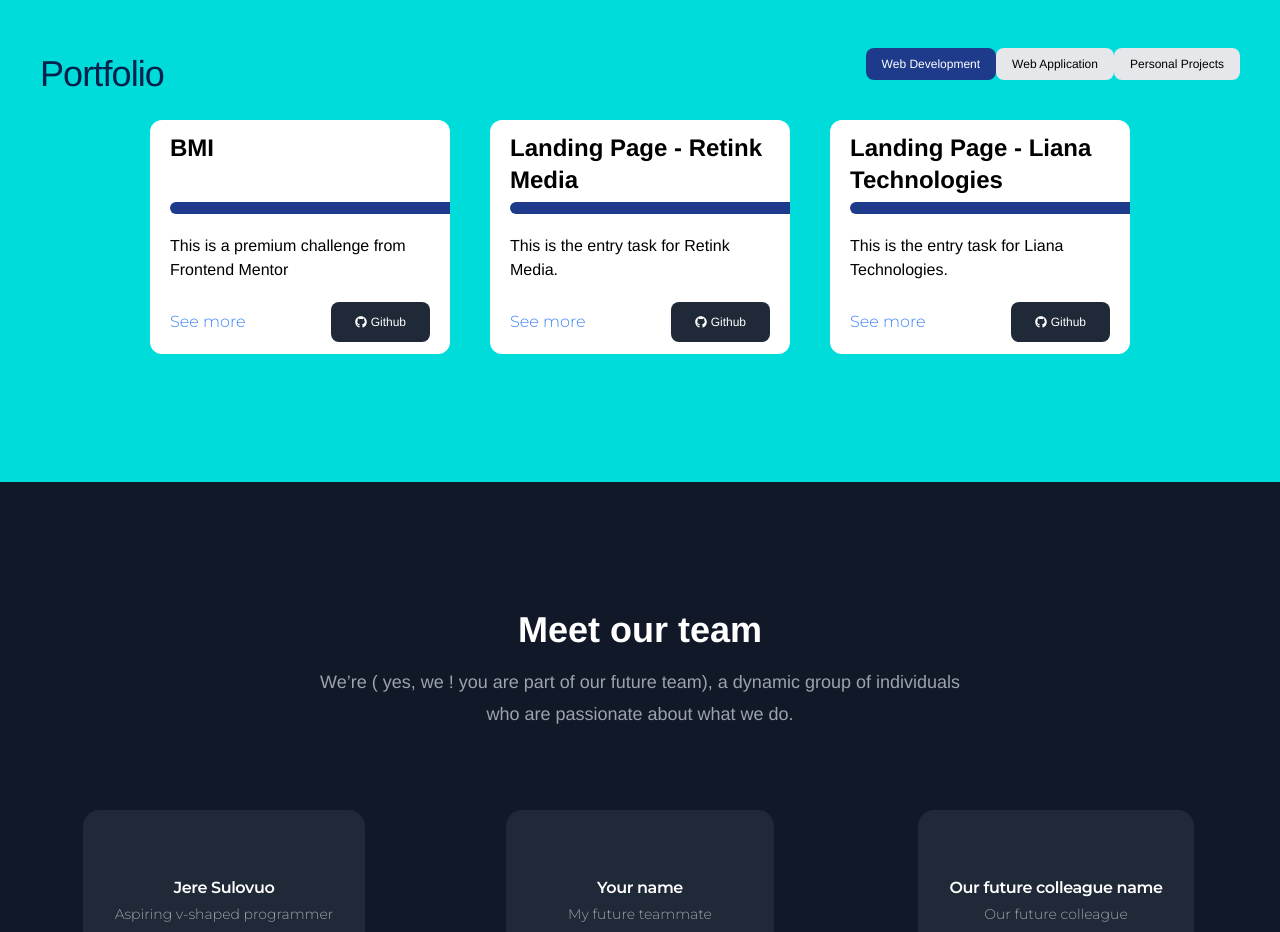
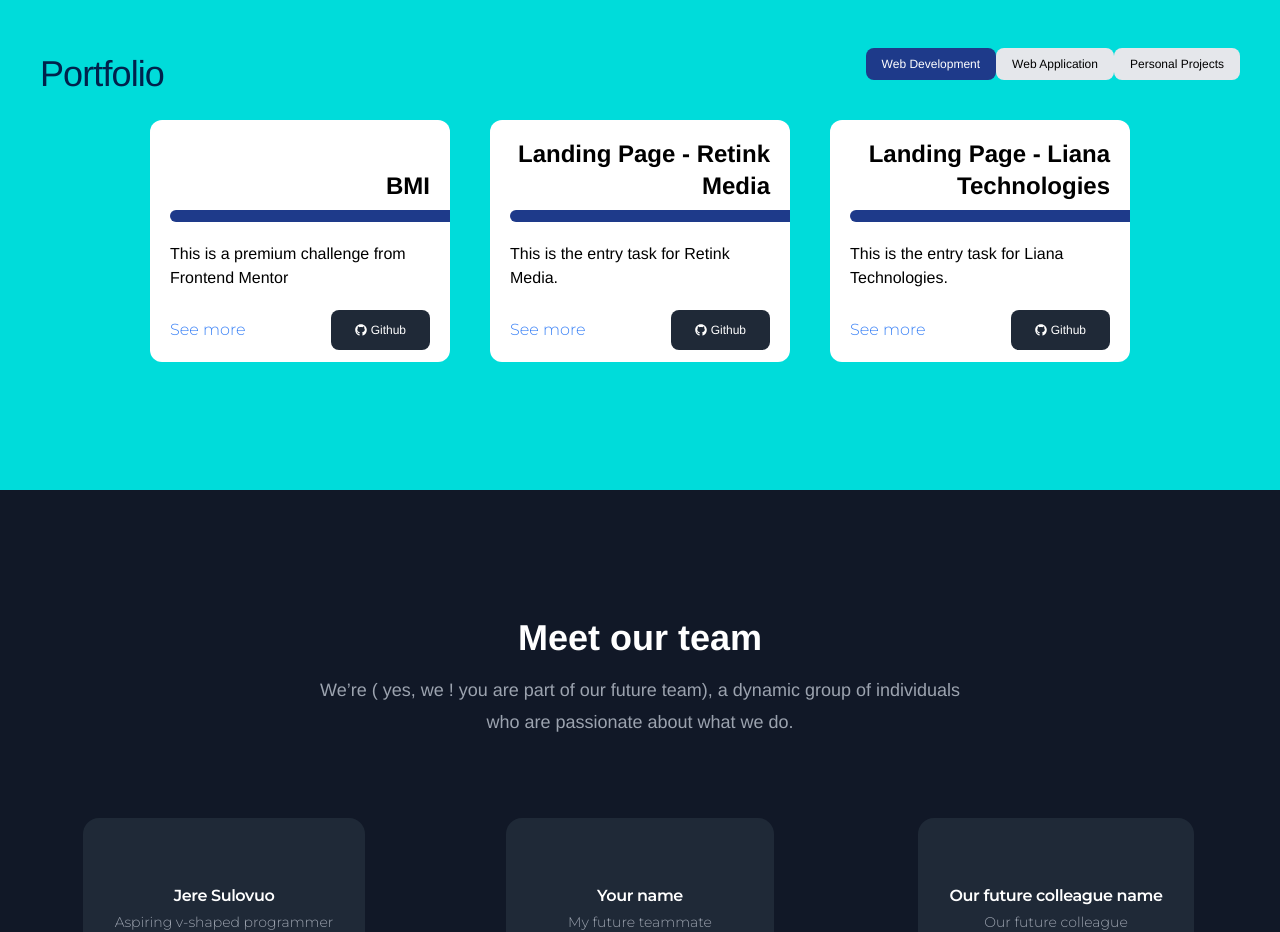
Before and after one commit to chungvuiloong/simple_portfolio, a React (Create React App) app: page / in a window 1280 px wide. Shown: the part 1380-2312 px from the top of the page. Built offline with nearby package versions, Linux system fonts and the light colour scheme.

Commit message:
Redesigned title.

```diff
--- a/src/pages/ProjectCard.tsx
+++ b/src/pages/ProjectCard.tsx
@@ -58,10 +58,10 @@
     //         </CardFooter> */}
     // </Card>
     <Card className='flex flex-col pl-5 py-3 w-[300px]'>
-        <Typography variant='h4' className='min-h-[70px]'>
-            <div className='pr-5'>{title}</div>
+        <Typography variant='h4' className='min-h-[70px] flex flex-col-reverse pr-5 text-end'>
+            {title}
         </Typography>
-        <CardBody style={{ height: '-webkit-fill-available'}}>
+        <CardBody className='mt-2' style={{ height: '-webkit-fill-available'}}>
             <hr className="h-3 border-t-0 bg-blue-900 rounded-l-lg" />
             <Typography variant='paragraph' className="mt-5 pr-5">
                 {description}
```
